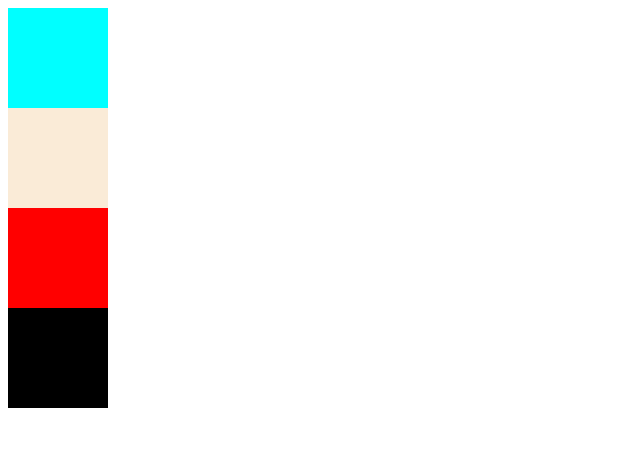
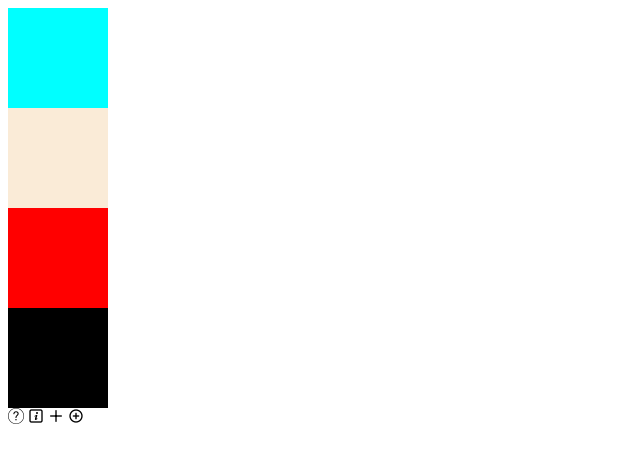
Before and after one commit to wanglei123/webpack-code, a website built with webpack: page public/index.html in a window 1280 px wide. Shown: the full height of the page, 0-640 px from the left. Built offline with nearby package versions, Linux system fonts and the light colour scheme.

Commit message:
增加字体资源

```diff
--- a/public/index.html
+++ b/public/index.html
@@ -1,3 +1,11 @@
+<!--
+ * @Author       : wanglei
+ * @Date         : 2023-02-13 08:40:52
+ * @LastEditors  : wanglei
+ * @LastEditTime : 2023-02-13 08:50:51
+ * @FilePath     : /webpack-code/public/index.html
+ * @description  : 打开koroFileHeader查看配置 进行设置: https://github.com/OBKoro1/koro1FileHeader/wiki/%E9%85%8D%E7%BD%AE
+-->
 <!DOCTYPE html>
 <html lang="en">
 <head>
@@ -13,6 +21,10 @@
     <div class="box2"></div>
     <div class="box3"></div>
     <div class="box4"></div>
+    <span class="iconfont icon-wenhao"></span>
+    <span class="iconfont icon-about_line"></span>
+    <span class="iconfont icon-add_line"></span>
+    <span class="iconfont icon-add_circle_line"></span>
 
 </body>
 <script src="../dist/my-first-bundle.js"></script>
--- /dev/null
+++ b/src/css/iconfont.css
@@ -0,0 +1,30 @@
+@font-face {
+  font-family: "iconfont"; /* Project id 3892136 */
+  src: url('./fonts/iconfont.woff2?t=1676247517058') format('woff2'),
+       url('./fonts/iconfont.woff?t=1676247517058') format('woff'),
+       url('./fonts/iconfont.ttf?t=1676247517058') format('truetype');
+}
+
+.iconfont {
+  font-family: "iconfont" !important;
+  font-size: 16px;
+  font-style: normal;
+  -webkit-font-smoothing: antialiased;
+  -moz-osx-font-smoothing: grayscale;
+}
+
+.icon-wenhao:before {
+  content: "\e642";
+}
+
+.icon-add_circle_line:before {
+  content: "\e715";
+}
+
+.icon-about_line:before {
+  content: "\e716";
+}
+
+.icon-add_line:before {
+  content: "\e717";
+}
--- a/src/main.js
+++ b/src/main.js
@@ -1,5 +1,6 @@
 import sum from './js'
-
+// 字体文件
+import './css/iconfont.css'
 import './css/index.css'
 
 import './less/index.less'
@@ -8,4 +9,6 @@ import './sass/index.scss'
 
 import './stylus/index.styl'
 
+
+
 sum(2,3)
--- a/webpack.config.js
+++ b/webpack.config.js
@@ -1,3 +1,11 @@
+/*
+ * @Author       : wanglei
+ * @Date         : 2023-02-13 08:40:52
+ * @LastEditors  : wanglei
+ * @LastEditTime : 2023-02-13 09:05:34
+ * @FilePath     : /webpack-code/webpack.config.js
+ * @description  : 打开koroFileHeader查看配置 进行设置: https://github.com/OBKoro1/koro1FileHeader/wiki/%E9%85%8D%E7%BD%AE
+ */
 const path = require('path')
 
 module.exports = {
@@ -5,7 +13,8 @@ module.exports = {
     output: {
         // path nodejs变量，代表当前文件的文件夹目录
         path: path.resolve(__dirname, 'dist'),
-        filename: 'my-first-bundle.js' // 打包之后的文件名
+        filename: 'my-first-bundle.js', // 打包之后的文件名
+        clean: true
     },
     module: {
         rules: [
@@ -52,6 +61,14 @@ module.exports = {
                   'stylus-loader',
                 ]
               },
+              // 处理字体资源，也可以处理其它音频、视频资源
+              {
+                test: /\.(ttf|woff2?|map3|map4|avi)$/,
+                type: "asset/resource", // 文件不会转base64
+                generator: {
+                  filename: 'static/fonts/[hash:10][ext][query]'
+                }
+              },
         ]
     },
     plugins: [],
```
Also changed, not shown: src/css/fonts/iconfont.ttf (added), src/css/fonts/iconfont.woff (added), src/css/fonts/iconfont.woff2 (added), 1 other file.
